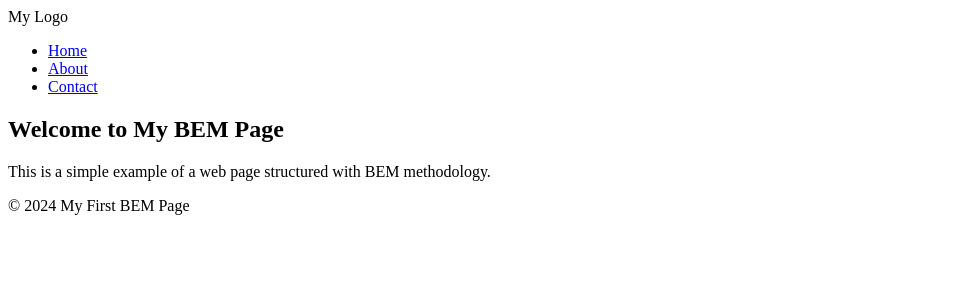
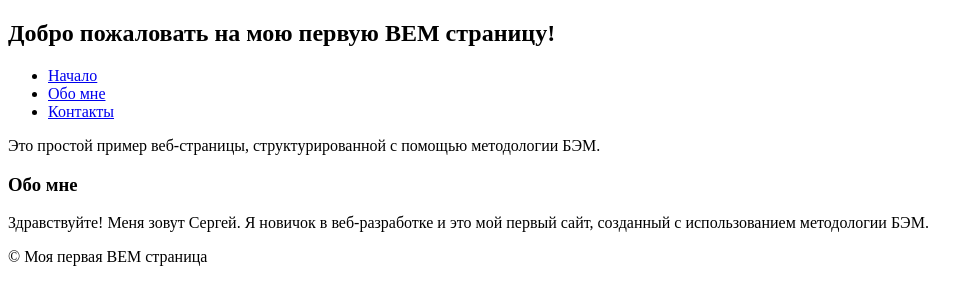
Before and after one commit to Energosboy/my-bem-html-website, a plain HTML site: page index.html in a window 1280 px wide. Shown: the whole page, without its empty margins (0-979 px from the left). Drawn offline with Linux system fonts and the light colour scheme.

Commit message:
Update index.html

```diff
--- a/index.html
+++ b/index.html
@@ -3,17 +3,17 @@
 <head>
     <meta charset="UTF-8">
     <meta name="viewport" content="width=device-width, initial-scale=1.0">
-    <title>My First BEM Page</title>
+    <title>Моя первая BEM страница!</title>
 </head>
 <body>
     <!-- Блок header -->
     <header class="header">
-        <div class="header__logo">My Logo</div>
         <nav class="header__nav">
+        <div class="header__logo"><h1>Добро пожаловать на мою первую BEM страницу!</h1></div>
             <ul class="nav__list">
-                <li class="nav__item"><a href="#" class="nav__link">Home</a></li>
-                <li class="nav__item"><a href="#" class="nav__link">About</a></li>
-                <li class="nav__item"><a href="#" class="nav__link">Contact</a></li>
+                <li class="nav__item"><a href="#" class="nav__link">Начало</a></li>
+                <li class="nav__item"><a href="#" class="nav__link">Обо мне</a></li>
+                <li class="nav__item"><a href="#" class="nav__link">Контакты</a></li>
             </ul>
         </nav>
     </header>
@@ -21,15 +21,20 @@
     <!-- Блок main -->
 <main class="content">
     <section class="content__section">
-        <h1 class="content__title">Welcome to My BEM Page</h1>
-        <p class="content__text">This is a simple example of a web page structured
-with BEM methodology.</p>
+        <p class="content__text">Это простой пример веб-страницы, структурированной с помощью методологии БЭМ.</p>
+
+<!-- Моя информация -->
+<section class="content__section">
+    <h3 class="content__section-title">Обо мне</h3>
+    <p class="content__section-text">Здравствуйте! Меня зовут Сергей.
+        Я новичок в веб-разработке и это мой первый сайт, созданный с использованием методологии БЭМ.
+    </p>
     </section>
 </main>
 
     <!-- Блок footer -->
 <footer class="footer">
-    <p class="footer__text">&copy; 2024 My First BEM Page</p>
+    <p class="footer__text">&copy; Моя первая BEM страница</p>
 </footer>
 </body>
 </html>
```
